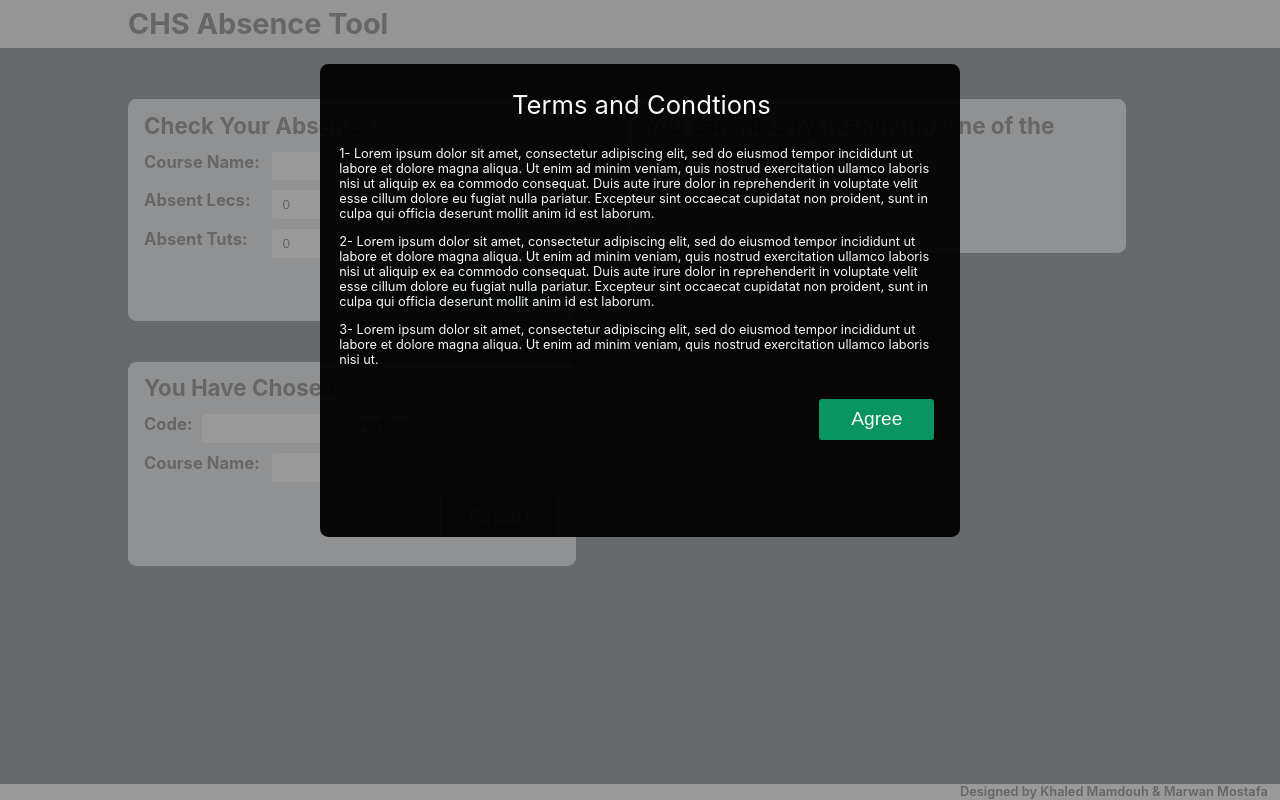
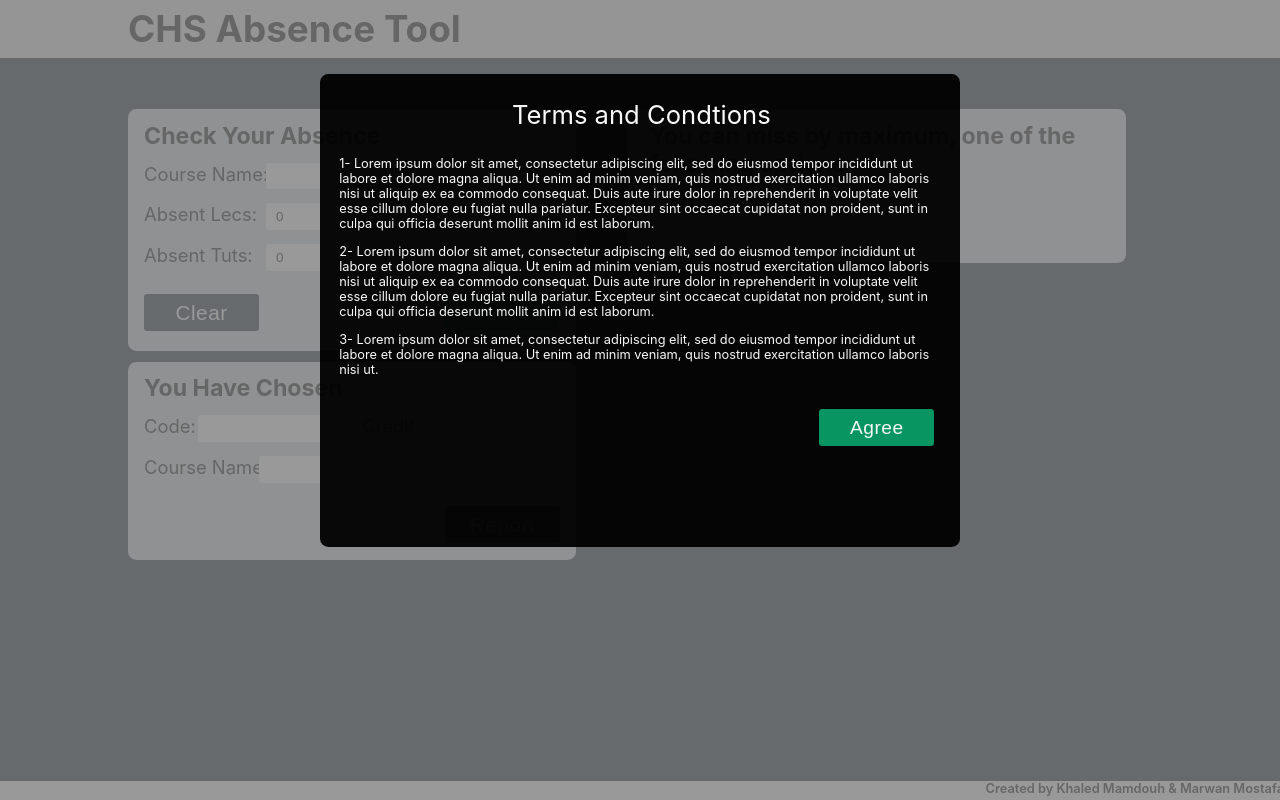
Before and after one commit to Marwan-9/absence-tracking-site, a PHP site: page / in a window 1280 px wide. Run offline with PHP 8.4, Linux system fonts and the light colour scheme.

Commit message:
commit 3

```diff
--- a/Styles.css
+++ b/Styles.css
@@ -20,7 +20,8 @@ footer {
     height:1.25vw;
     bottom:0;
     font-size:1vw;
-    padding-left: 75vw;
+    padding-left: 77vw;
+    padding-bottom: 0.2vw;;
     width: 100%;
     background-color:white;
     color: black;
@@ -44,7 +45,7 @@ footer {
 }
 
 #TopBarTitle{
-    font-size: 2.25vw;
+    font-size: 2.3rem;
     font-weight: 700;
     /*      Top   right  bottom  left */
     padding: 0.5%    0%    0.5%     10%;
@@ -97,7 +98,10 @@ footer {
 }
 
 #checkButton{
-    margin-bottom: 1vw;
+    margin-left: 14.05vw;
+
+    display: inline-block;
+
 }
 
 #checkButton:active {
@@ -109,6 +113,24 @@ footer {
     background-color: #04794e;
 }
 
+
+#clearButton{
+     display: inline-block;
+     margin-left: 0vw;
+     background-color: #011627;
+}
+
+#clearButton:hover{
+    background-color: #1a2d3c;
+}
+
+#clearButton:active{
+    box-shadow: 0vw 0.15vw #666;
+    transform: translateY(0.1vw);
+}
+
+
+
 #secondDiv{
     min-height: 12vw;
     overflow: hidden;
@@ -119,17 +141,21 @@ footer {
 
 }
 
+#Title2{
+    padding-left: 0.5vw;
+}
+
 .WarningLabel{
-    font-size:1.5vw;
+    font-size:1.3vw;
     font-weight:bolder;
-    margin:1.5vw 0vw 2vw 1vw;
+    margin:1.5vw 0vw 2vw 1.75vw;
     display: none;
     width:93%;
 
 }
 
 #thirdDiv{
-    height: 16vw;
+    height: 15.5vw;
     width: 35vw;
     position: absolute;
     left: 0vw;
@@ -159,15 +185,16 @@ footer {
 
 #courseNameErrorTextBox{
     padding-left:0.5vw;
-    margin-left: 10vw;
+    margin-left: 9vw;
     width:20vw;
     border-width: 1vw;
     outline:none;
 }
 
 #ErrorButton{
-    margin-top: 0.35vw;
+    margin-top: 0.75vw;
     background-color: #011627;
+    margin-left: 23.5vw;
 }
 
 #ErrorButton:hover{
@@ -187,14 +214,13 @@ footer {
 }
 
 .labelStyle{
-    font-size: 1.3vw;    /*1.4vw  135%*/
-    font-weight:bolder;
+    font-size: 1.15rem;    /*1.4vw  135%*/
     display: block;
 }
 
 .textBoxStyle{
     width: 10vw;
-    height:2.25vw;
+    height:2.1vw;
     font-size: 1.05vw;
     font-weight: 500;
     position: absolute;
@@ -203,7 +229,7 @@ footer {
     border:none;
     border-radius:0.25vw;
     padding: 0em 0em 0em 0.5vw;
-    margin: 0% 0% 0% 10%;
+    margin: 0% 0% 0% 9.5%;
     cursor: text;
     outline: none;
 
@@ -218,21 +244,22 @@ footer {
             /* Top   right  bottom  left */
     margin: 0.25vw 0.25vw 0.35vw .75vw ;
     padding: 0.5vw   0vw     0.5vw   1.25vw;
-    font-size: 1.5vw;
+    font-size: 1.3rem;
     font-weight: bold;
 }
 
 .buttonStyle{
     width: 9vw;
-    height:3.2vw;
-    font-size: 1.5vw;
-    font-weight: bold;
+    height:2.9vw;
+    letter-spacing:0.04vw;
+    font-size: 1.30rem;
     color: white;
     background-color: #059862;
     cursor: pointer;
     border:none;
     border-radius:0.25vw;
-    margin-left: 23.25vw;
+    margin-bottom: 1.5vw;
+    margin-top: 0.75vw;
 }
 
 .disabledButton{
@@ -240,7 +267,7 @@ footer {
 }
 
 .Title{
-    font-size:1.75vw;
+    font-size:1.45rem;
     font-weight:bolder;
     margin:0.25vw 0vw 1vw 0vw;
 }
--- a/index.html
+++ b/index.html
@@ -6,11 +6,14 @@
   <meta charset="UTF-8">
   <meta http-equiv="X-UA-Compatible" content="ie=edge">
   <meta name="viewport" content="width=device-width, initial-scale=1">
-  <title>CUFE CHS Absence</title>
+  <title>CHS Absence Tool</title>
   <!-- Load Google Fonts -->
   <link rel="stylesheet" href="https://cdnjs.cloudflare.com/ajax/libs/font-awesome/4.7.0/css/font-awesome.min.css">
   <link href="https://fonts.googleapis.com/css?family=Fira+Sans:900|Merriweather&display=swap" rel="stylesheet">  <!-- Load Styles -->
-  <link href="Styles.css" rel="stylesheet">
+  <link href="styles.css" rel="stylesheet">
+
+  <div class= "hiddenDiv"> Hey Hey,  <br> Calm down Iam an <br>absence checker not <br> a telescope :")</div>
+
   <div id= "forthDiv" class="TandCOuter"> </div>
 
 
@@ -65,7 +68,9 @@
                     </select>
                   </div>
 
+                    <input type="submit" value="Clear" id="clearButton" class="buttonStyle">
                     <input type="submit" value="Check" id="checkButton" class="buttonStyle">
+
                   </form>
               </div>
             </div>
@@ -75,11 +80,11 @@
               <div id=secondDivContent class="PanelsContent">
                   <p id="Title2" class="Title">You can miss by maximum, one of the following options</p>
                   <div class="outputDiv" style="background-color: #F4F5F6;">2 Lectures and 5 Tutorials</div>
-                  <div class="outputDiv" style="background-color: #E8DFCA;">2 Lectures and 5 Tutorials</div>
+                  <div class="outputDiv" style="background-color: #bababa;">2 Lectures and 5 Tutorials</div>
                   <div class="outputDiv" style="background-color: #F4F5F6;">2 Lectures and 5 Tutorials</div>
-                  <div class="outputDiv" style="background-color: #E8DFCA;">2 Lectures and 5 Tutorials</div>
+                  <div class="outputDiv" style="background-color: #bababa;">2 Lectures and 5 Tutorials</div>
                   <div class="outputDiv" style="background-color: #F4F5F6;">2 Lectures and 5 Tutorials</div>
-                  <div class="outputDiv" style="background-color: #E8DFCA;">2 Lectures and 5 Tutorials</div>
+                  <div class="outputDiv" style="background-color: #bababa;">2 Lectures and 5 Tutorials</div>
                   <div class="outputDiv" style="background-color: #F4F5F6;">2 Lectures and 5 Tutorials</div>
 
 
@@ -138,12 +143,13 @@
 
             </div>
 
+
       </div>
     </head>
     <iframe name="frame" style="display: none;"></iframe>
 </body>
 <footer>
-  Designed by Khaled Mamdouh & Marwan Mostafa
+  Created by Khaled Mamdouh & Marwan Mostafa
 </footer>
 <script src="script.js"></script>
 </html>
```
Also changed, not shown: other parts of Styles.css (+63 -11 lines), script.js (+44 -3 lines).
